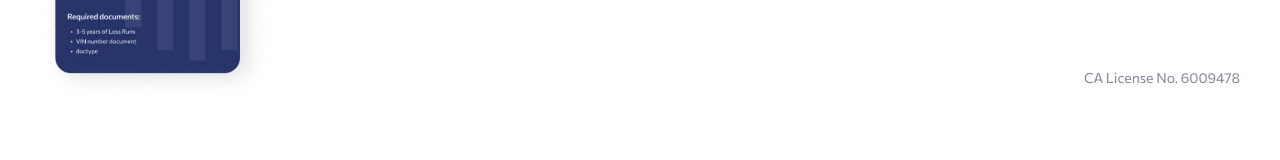
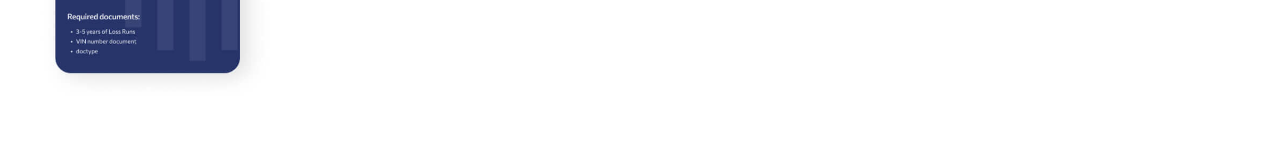
Before and after one commit to finoctopus/finoctopus-landing-pub, a plain HTML site: page index.html in a window 1280 px wide. Shown: the part 2046-2206 px from the top of the page. Drawn offline with nearby package versions, Linux system fonts and the light colour scheme.

Commit message:
remove insurance license

```diff
--- a/index.html
+++ b/index.html
@@ -140,7 +140,6 @@
               <a href="https://insurance.finoctopus.com/" class="btn"
                 >Get a quote today</a
               >
-              <p class="tab__license">CA License No. 6009478</p>
             </div>
           </div>
 
```
